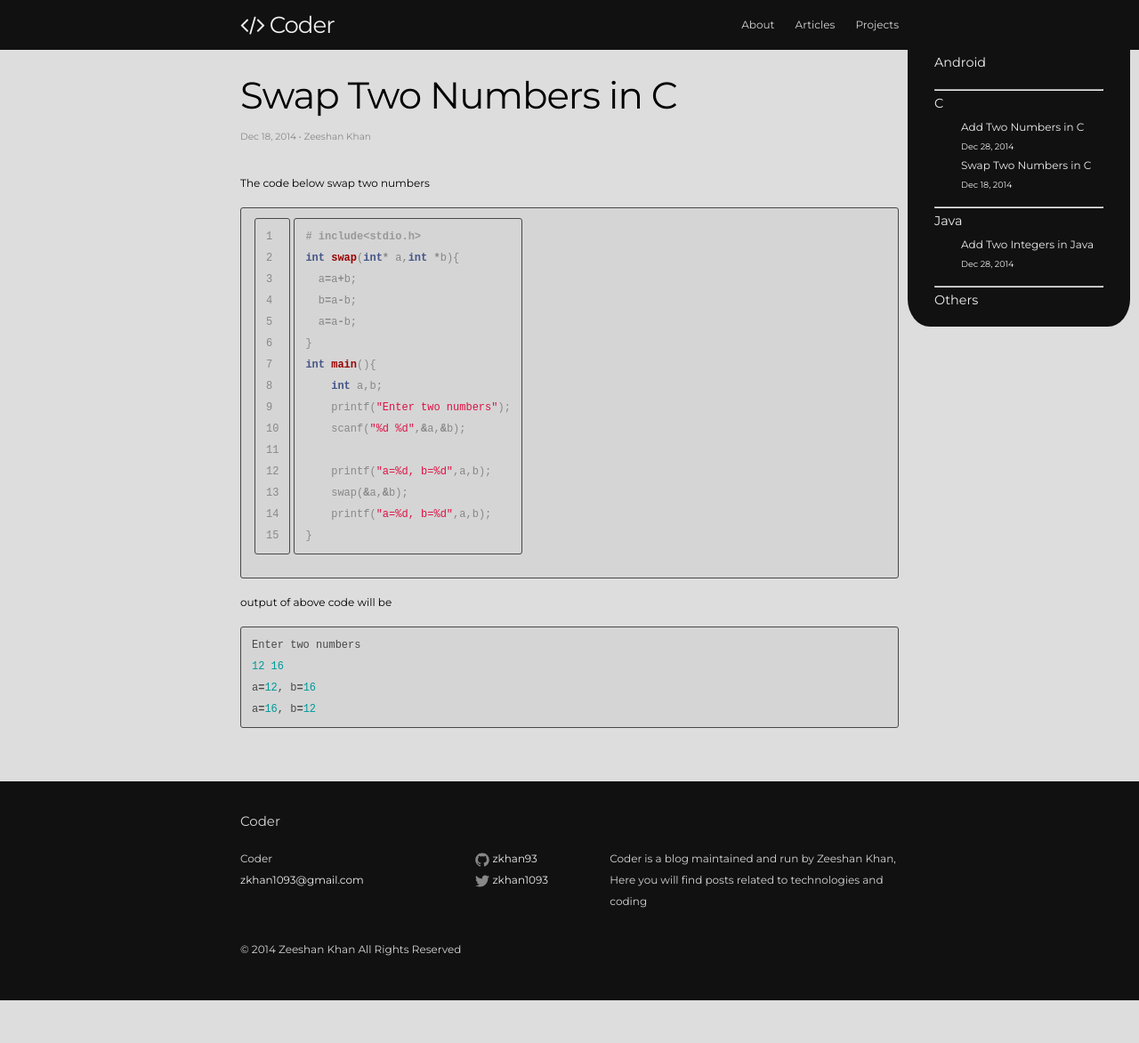
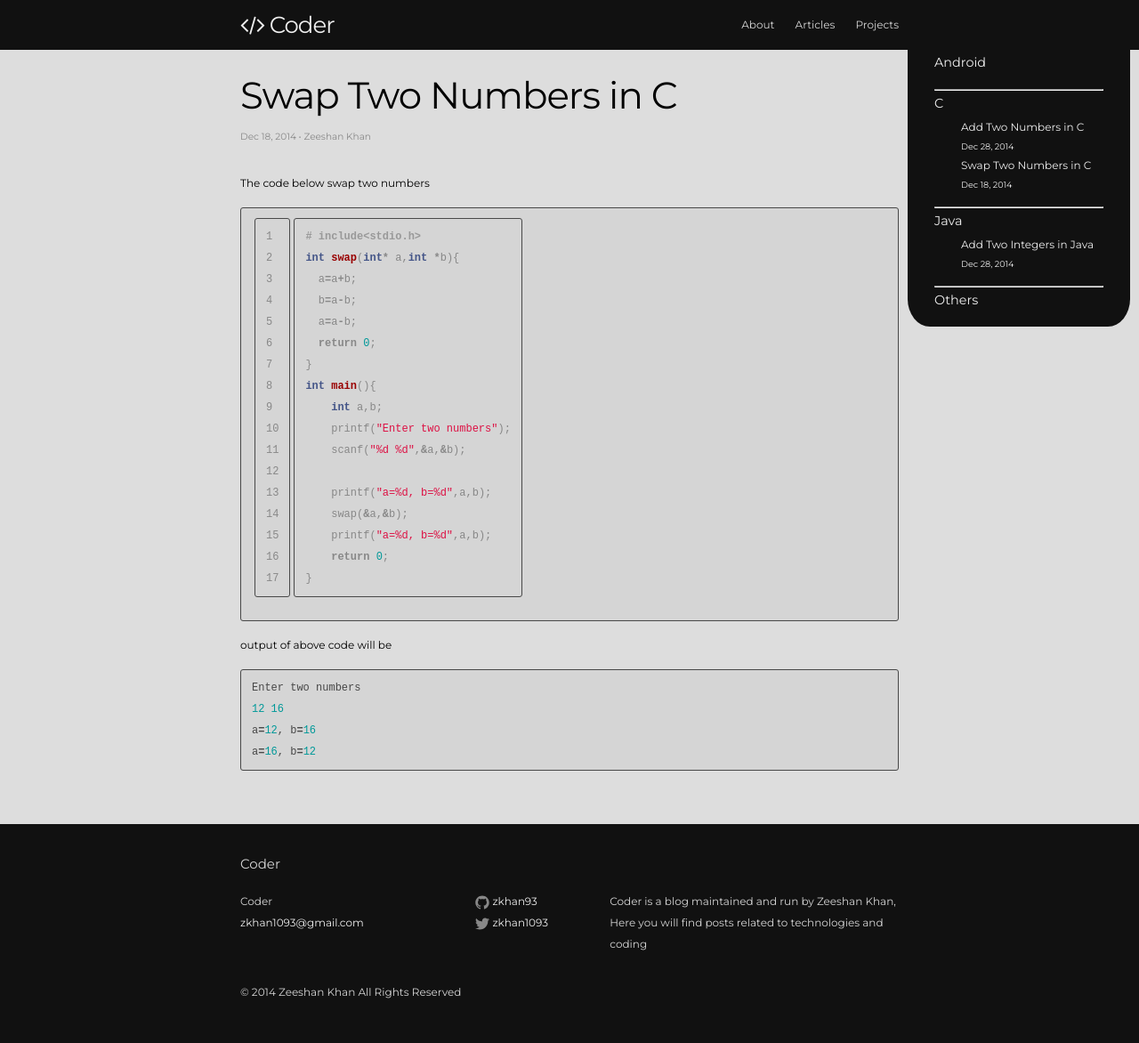
Before and after one commit to zkhan93/zkhan93.github.io, a Jekyll site: the page built from articles/c/_posts/2014-12-31-swap-two-numbers-in-c.markdown, in a window 1280 px wide. Shown: the whole page at 89% size. Built offline with Jekyll 4.4.1, drawn with Linux system fonts in a browser that asks for light colours; nearby versions of some CDN libraries; before the commit the page ends 1124 px from its top, so only the background shows below that.

Commit message:
Update 2014-12-31-swap-two-numbers-in-c.markdown

```diff
--- a/articles/c/_posts/2014-12-31-swap-two-numbers-in-c.markdown
+++ b/articles/c/_posts/2014-12-31-swap-two-numbers-in-c.markdown
@@ -13,6 +13,7 @@ int swap(int* a,int *b){
   a=a+b;
   b=a-b;
   a=a-b;
+  return 0;
 }
 int main(){
     int a,b;
@@ -22,6 +23,7 @@ int main(){
     printf("a=%d, b=%d",a,b);
     swap(&a,&b);
     printf("a=%d, b=%d",a,b);
+    return 0;
 }
 {% endhighlight %}
 
```
